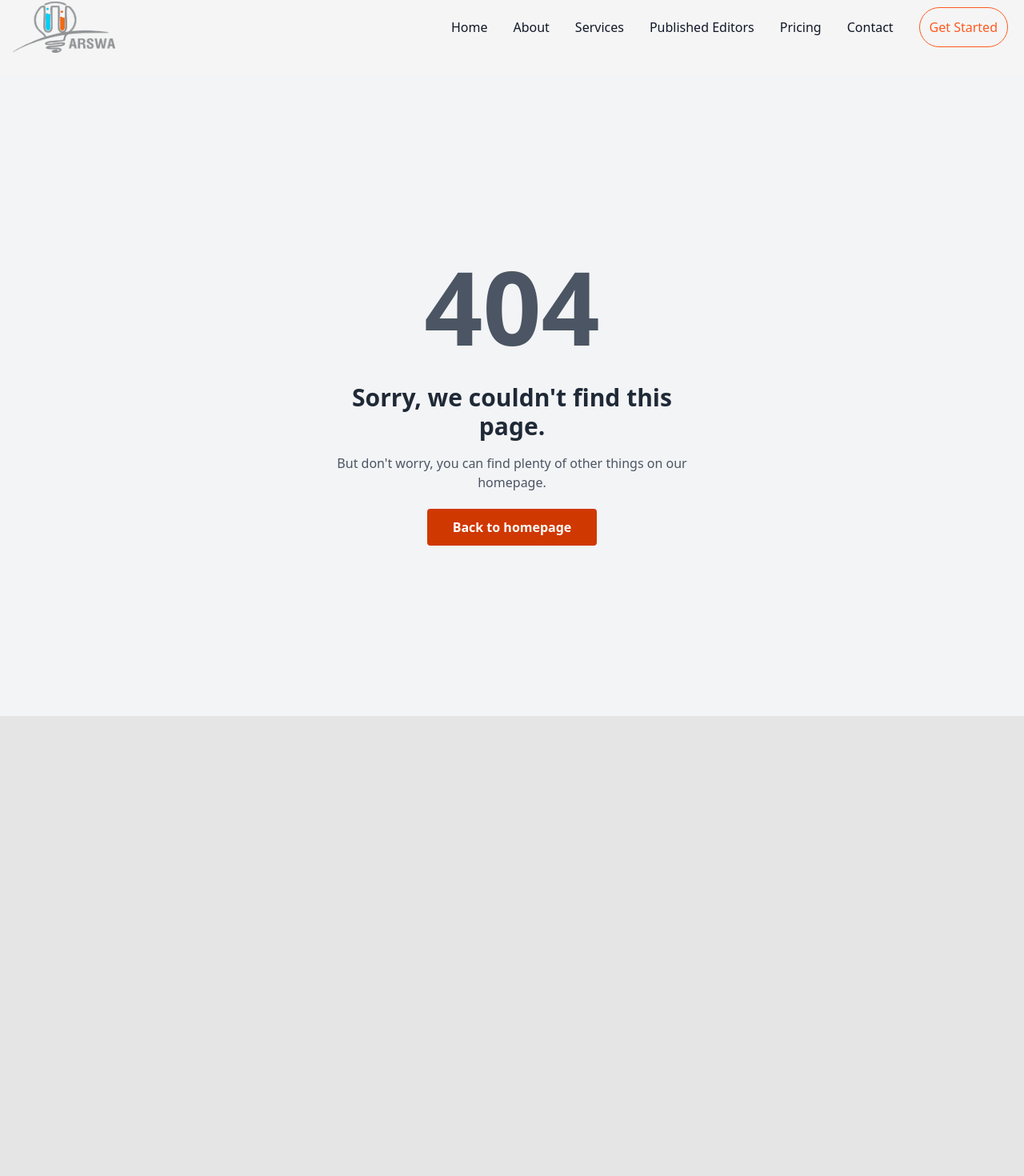
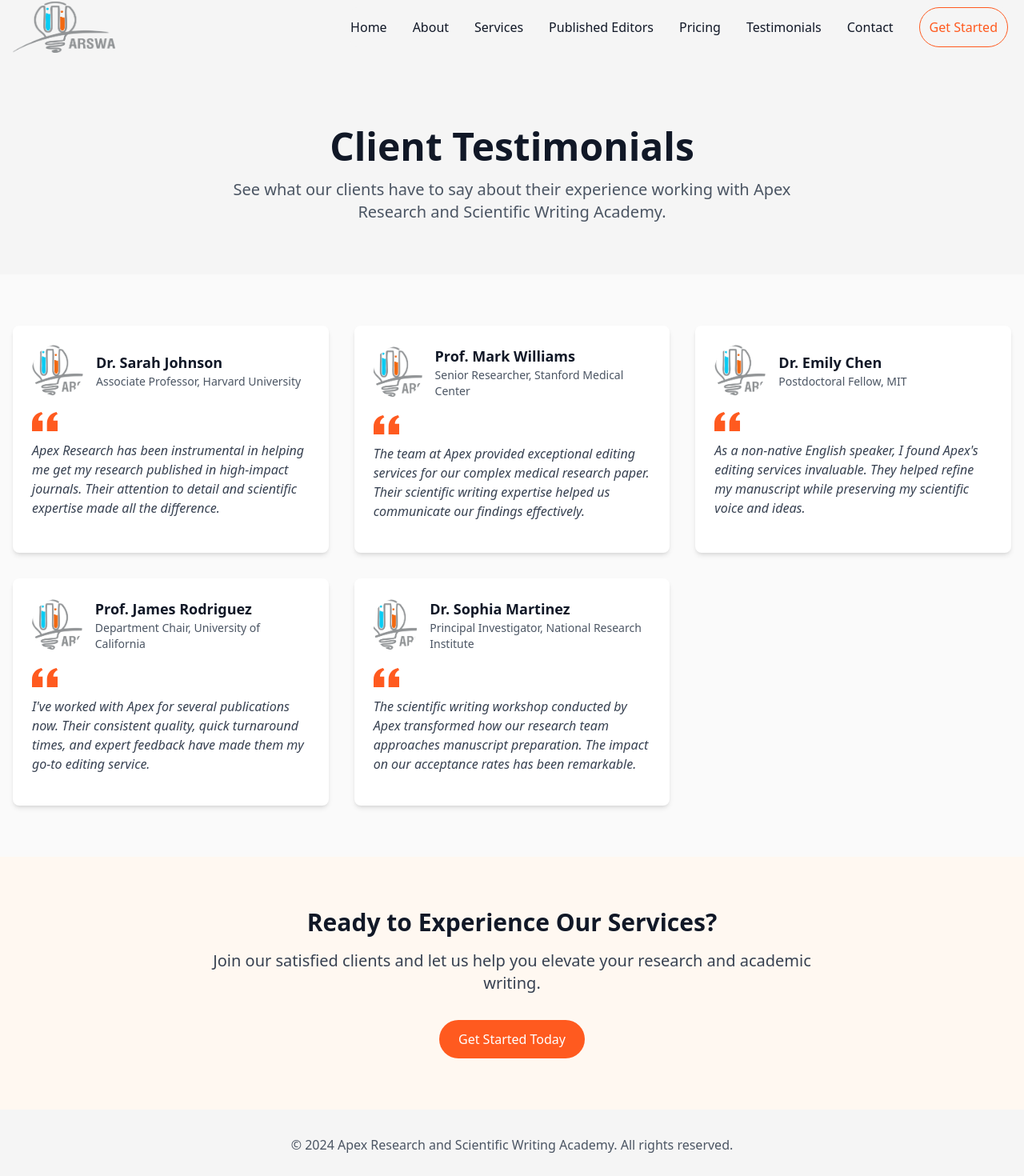
Before and after one commit to Elanngo-Madheswaran/Apex, a SvelteKit app in the folder apex/: page /testimonials in a window 1280 px wide. Before the commit this address had no page. Shown: the part 27-1497 px from the top of the page at 80% size. Before the commit the page ends 922 px from the top, so only its background shows below. Built offline with nearby package versions, Linux system fonts and the light colour scheme.

Commit message:
feat: add LoadPrompt component and testimonials page, update navbar links

```diff
--- a/apex/src/lib/components/index.js
+++ b/apex/src/lib/components/index.js
@@ -2,3 +2,4 @@
 export { default as Carousal } from './carousal.svelte';
 export { default as Navbar } from './navbar.svelte';
 export { default as Orange_btn } from './orange_btn.svelte';
+export { default as LoadPrompt } from './loadprompt.svelte';
--- /dev/null
+++ b/apex/src/lib/components/loadprompt.svelte
@@ -0,0 +1,68 @@
+<script>
+    import { onMount } from 'svelte';
+    import { fade } from 'svelte/transition';
+
+    // Props
+    let { title , message, buttonText, buttonLink } = $props();
+    // State
+    let showPrompt = $state(false);
+
+    // Check if the user has seen this prompt before
+    onMount(() => {
+        const hasSeenPrompt = localStorage.getItem('apex_prompt_seen');
+
+        if (!hasSeenPrompt) {
+            // Show the prompt after a small delay
+            setTimeout(() => {
+                showPrompt = true;
+            }, 1500);
+        }
+    });
+
+    // Close the prompt
+    function closePrompt() {
+        showPrompt = false;
+        // Remember that the user has seen this
+        localStorage.setItem('apex_prompt_seen', 'true');
+    }
+
+    // Handle join action
+    function handleJoin() {
+        closePrompt();
+        // Additional join logic can go here
+    }
+</script>
+
+{#if showPrompt}
+    <div
+        class="fixed inset-0 flex items-center justify-center bg-black bg-opacity-50 z-50"
+        transition:fade={{ duration: 300 }}
+    >
+        <div class="bg-white rounded-lg shadow-xl overflow-hidden border border-orange-300 max-w-sm w-full mx-4">
+            <div class="bg-orange-500 py-2 px-4 flex justify-between items-center">
+                <h3 class="text-white font-bold">{title}</h3>
+                <button
+                    onclick={closePrompt}
+                    class="text-white hover:text-gray-200 focus:outline-none"
+                    aria-label="Close notification"
+                >
+                    <svg xmlns="http://www.w3.org/2000/svg" class="h-5 w-5" viewBox="0 0 20 20" fill="currentColor">
+                        <path fill-rule="evenodd" d="M4.293 4.293a1 1 0 011.414 0L10 8.586l4.293-4.293a1 1 0 111.414 1.414L11.414 10l4.293 4.293a1 1 0 01-1.414 1.414L10 11.414l-4.293 4.293a1 1 0 01-1.414-1.414L8.586 10 4.293 5.707a1 1 0 010-1.414z" clip-rule="evenodd" />
+                    </svg>
+                </button>
+            </div>
+
+            <div class="p-4">
+                <p class="text-gray-700 mb-4">{message}</p>
+
+                    <a
+                        href={buttonLink}
+                        onclick={handleJoin}
+                        class="inline-block bg-orange-500 hover:bg-orange-600 text-white py-2 px-4 rounded transition-colors duration-200"
+                    >
+                        {buttonText}
+                    </a>
+                </div>
+            </div>
+        </div>
+{/if}
--- a/apex/src/lib/components/navbar.svelte
+++ b/apex/src/lib/components/navbar.svelte
@@ -57,6 +57,9 @@
                     <a href="/" onclick={toggleMenu} class="block py-2 px-3 text-gray-900 rounded hover:bg-gray-100 lg:hover:bg-transparent lg:border-0 lg:p-0 lg:hover:text-orange-500">Pricing</a>
                 </li>
                 <li class="self-center">
+                    <a href="/testimonials" onclick={toggleMenu} class="block py-2 px-3 text-gray-900 rounded hover:bg-gray-100 lg:hover:bg-transparent lg:border-0 lg:p-0 lg:hover:text-orange-500">Testimonials</a>
+                </li>
+                <li class="self-center">
                     <a href="/#contact" onclick={toggleMenu} class="block py-2 px-3 text-gray-900 rounded hover:bg-gray-100 lg:hover:bg-transparent lg:border-0 lg:p-0 lg:hover:text-orange-500">Contact</a>
                 </li>
                 <li class="self-center">
--- a/apex/src/routes/+page.svelte
+++ b/apex/src/routes/+page.svelte
@@ -1,5 +1,6 @@
 <script>
-    import { Carousal , Orange_btn } from '$components';
+    import { Carousal , Orange_btn , LoadPrompt } from '$components';
+  import Loadprompt from '$components/loadprompt.svelte';
     const images = [
         {
             img:"/home/carousal/im1.png", alt:"The best research you can do is talk to people - Terry Pratchett"
@@ -42,6 +43,12 @@
 </script>
 
 <div class="w-full flex flex-col justify-center items-center">
+    <Loadprompt
+        title="Join ARSWA Today!"
+        message="Empower your research journey with our specialized courses and expert guidance. Start your path to academic excellence with us."
+        buttonText="Get Started"
+        buttonLink="#courses"
+    />
     <hero class="flex max-w-screen-xl sm:flex-row flex-col items-center lg:h-[450px]">
         <div class="sm:w-2/5 p-5 h-full">
             <img src="/home/main_img.png" class="object-cover h-full w-full" alt="Person writing in paper with feather" />
--- /dev/null
+++ b/apex/src/routes/testimonials/+page.svelte
@@ -0,0 +1,97 @@
+<script>
+
+    // Sample testimonial data - replace with your actual data
+    const testimonials = [
+        {
+            name: "Dr. Sarah Johnson",
+            title: "Associate Professor, Harvard University",
+            image: "/arswa_logo.png",
+            text: "Apex Research has been instrumental in helping me get my research published in high-impact journals. Their attention to detail and scientific expertise made all the difference."
+        },
+        {
+            name: "Prof. Mark Williams",
+            title: "Senior Researcher, Stanford Medical Center",
+            image: "/arswa_logo.png",
+            text: "The team at Apex provided exceptional editing services for our complex medical research paper. Their scientific writing expertise helped us communicate our findings effectively."
+        },
+        {
+            name: "Dr. Emily Chen",
+            title: "Postdoctoral Fellow, MIT",
+            image: "/arswa_logo.png",
+            text: "As a non-native English speaker, I found Apex's editing services invaluable. They helped refine my manuscript while preserving my scientific voice and ideas."
+        },
+        {
+            name: "Prof. James Rodriguez",
+            title: "Department Chair, University of California",
+            image: "/arswa_logo.png",
+            text: "I've worked with Apex for several publications now. Their consistent quality, quick turnaround times, and expert feedback have made them my go-to editing service."
+        },
+        {
+            name: "Dr. Sophia Martinez",
+            title: "Principal Investigator, National Research Institute",
+            image: "/arswa_logo.png",
+            text: "The scientific writing workshop conducted by Apex transformed how our research team approaches manuscript preparation. The impact on our acceptance rates has been remarkable."
+        }
+    ];
+</script>
+
+<main class="bg-neutral-50 min-h-screen">
+    <!-- Hero Section -->
+    <section class="bg-neutral-100 py-16">
+        <div class="max-w-screen-xl mx-auto px-4">
+            <h1 class="text-4xl md:text-5xl font-bold text-center text-gray-900 mb-4">Client Testimonials</h1>
+            <p class="text-xl text-center text-gray-600 max-w-3xl mx-auto">
+                See what our clients have to say about their experience working with
+                Apex Research and Scientific Writing Academy.
+            </p>
+        </div>
+    </section>
+
+    <!-- Testimonials Grid Section -->
+    <section class="py-16 max-w-screen-xl mx-auto px-4">
+        <div class="grid grid-cols-1 md:grid-cols-2 lg:grid-cols-3 gap-8">
+            {#each testimonials as testimonial}
+                <div class="bg-white p-6 rounded-lg shadow-md hover:shadow-lg transition-shadow duration-300 flex flex-col h-full">
+                    <div class="flex items-center mb-4">
+                        <div class="w-16 h-16 rounded-full overflow-hidden mr-4">
+                            <img
+                                src={testimonial.image}
+                                alt={testimonial.name}
+                                class="w-full h-full object-cover"
+                            />
+                        </div>
+                        <div>
+                            <h3 class="text-lg font-semibold text-gray-900">{testimonial.name}</h3>
+                            <p class="text-sm text-gray-600">{testimonial.title}</p>
+                        </div>
+                    </div>
+                    <div class="mb-4">
+                        <svg class="w-8 h-8 text-orange-500 mb-2" xmlns="http://www.w3.org/2000/svg" fill="currentColor" viewBox="0 0 24 24">
+                            <path d="M14.017 21v-7.391c0-5.704 3.731-9.57 8.983-10.609l.995 2.151c-2.432.917-3.995 3.638-3.995 5.849h4v10h-9.983zm-14.017 0v-7.391c0-5.704 3.748-9.57 9-10.609l.996 2.151c-2.433.917-3.996 3.638-3.996 5.849h3.983v10h-9.983z" />
+                        </svg>
+                        <p class="text-gray-700 italic">{testimonial.text}</p>
+                    </div>
+                </div>
+            {/each}
+        </div>
+    </section>
+
+    <!-- CTA Section -->
+    <section class="bg-orange-50 py-16 px-4">
+        <div class="max-w-screen-xl mx-auto text-center">
+            <h2 class="text-3xl font-bold text-gray-900 mb-4">Ready to Experience Our Services?</h2>
+            <p class="text-xl text-gray-700 mb-8 max-w-3xl mx-auto">
+                Join our satisfied clients and let us help you elevate your research and academic writing.
+            </p>
+            <a href="/#contact" class="inline-block px-6 py-3 bg-orange-500 text-white font-medium rounded-full hover:bg-orange-600 transition-colors duration-300">
+                Get Started Today
+            </a>
+        </div>
+    </section>
+</main>
+
+<footer class="bg-neutral-100 py-8">
+    <div class="max-w-screen-xl mx-auto px-4 text-center text-gray-600">
+        <p>© {new Date().getFullYear()} Apex Research and Scientific Writing Academy. All rights reserved.</p>
+    </div>
+</footer>
```
